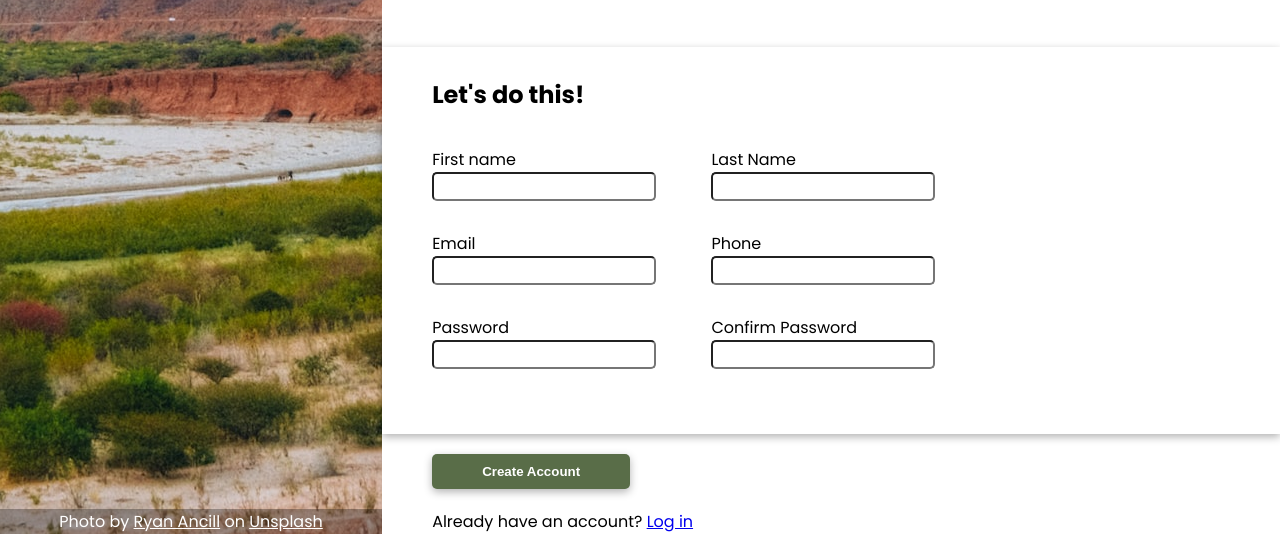
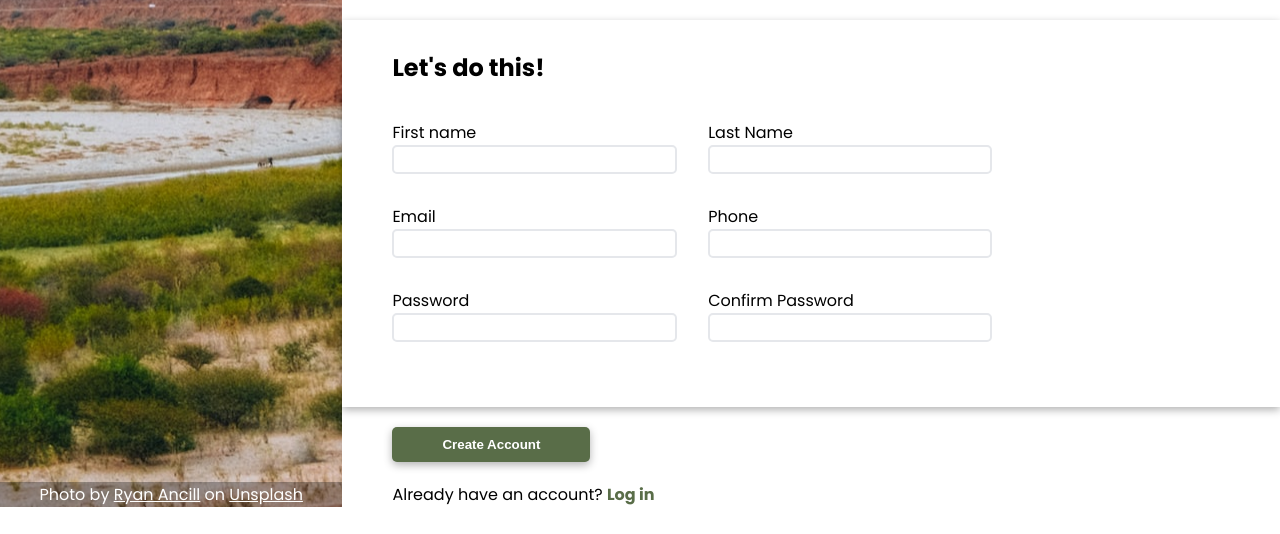
Before and after one commit to ordehi/odin-signup-form, a plain HTML site: page index.html in a window 1280 px wide. Shown: the part 328-862 px from the top of the page. After the commit the page ends 835 px from the top, so only its background shows below. Drawn offline with Linux system fonts and the light colour scheme.

Commit message:
padding styles

```diff
--- a/styles.css
+++ b/styles.css
@@ -100,24 +100,26 @@ body {
   padding-top: 30px;
   padding-bottom: 50px;
   box-shadow: var(--general-shadow);
+  padding-right: 20vw;
 }
 
 .signup-form-inputs {
   display: flex;
   flex-wrap: wrap;
-  max-width: 70%;
+  min-width: 100%;
   list-style-type: none;
 }
 
 .signup-form-inputs li {
-  width: min(350px, 50%);
+  width: max(250px, 50%);
   margin: 15px 0;
 }
 
 .signup-form-inputs input {
-  min-width: 80%;
+  min-width: 90%;
   padding: var(--input-radius);
   border-radius: 5px;
+  border: 2px solid #E5E7EB;
 }
 
 .signup-form label {
@@ -133,6 +135,13 @@ body {
   color: white;
   background-color: var(--create-btn-color);
   box-shadow: var(--general-shadow);
+  cursor: pointer;
+}
+
+.signup-form-login a {
+  font-weight: 700;
+  color: var(--create-btn-color);
+  text-decoration: none;
 }
 
 @media screen and (max-width: 840px) {
```
